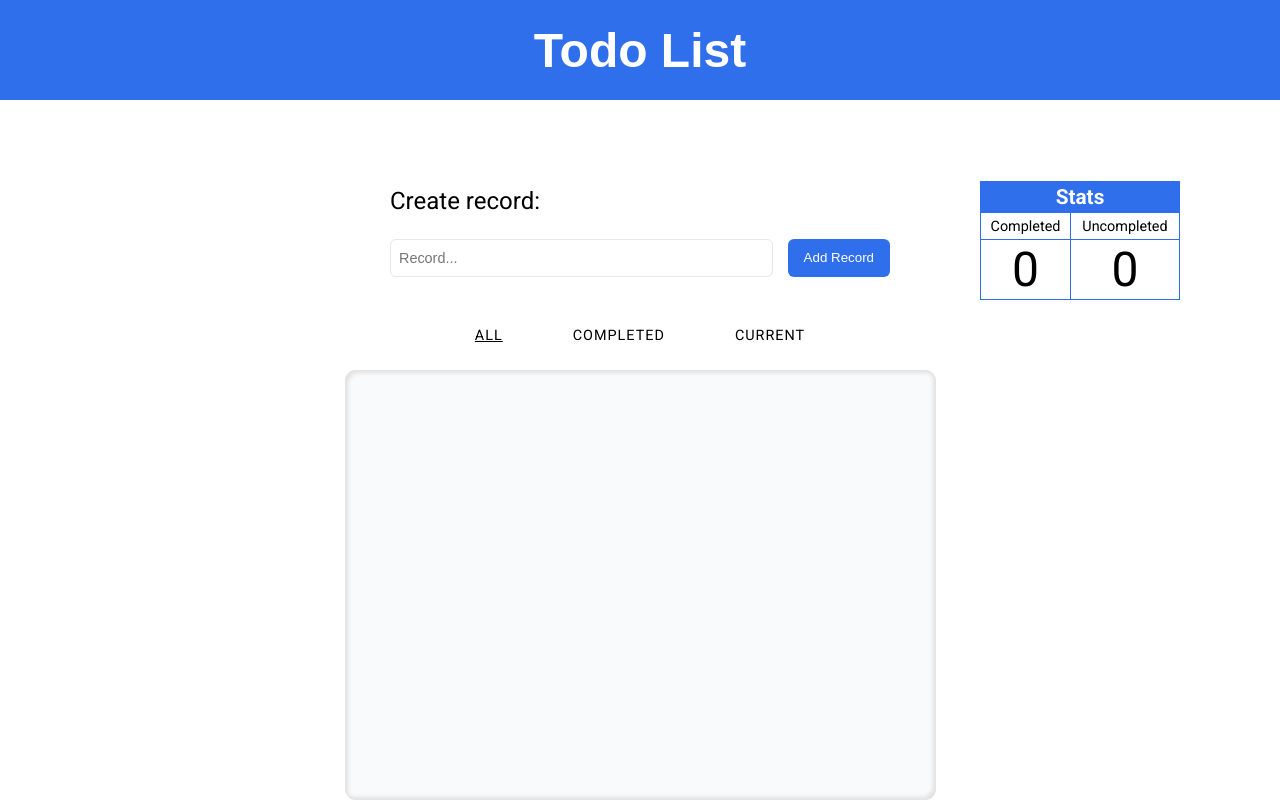
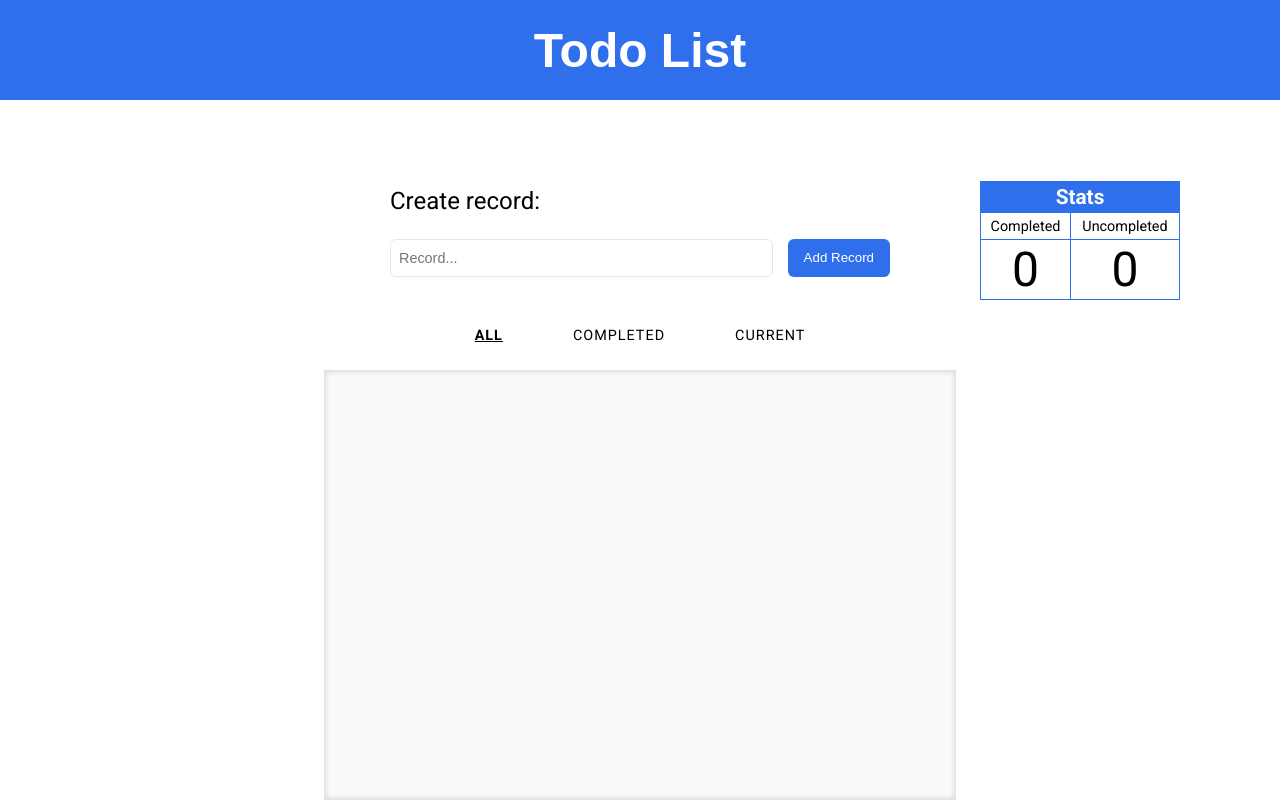
Before and after one commit to HeiPavel/todo_list_test, a Next.js app: page / in a window 1280 px wide. Built offline with nearby package versions, Linux system fonts and the light colour scheme; a web font is replaced by a local one.

Commit message:
Finished desktop styling

```diff
--- a/app/[[...term]]/filter.module.scss
+++ b/app/[[...term]]/filter.module.scss
@@ -2,14 +2,14 @@
 @import '../styles/mixins';
 
 .records_container {
+  padding-inline: 1rem;
   flex-grow: 1;
   @include flex(center);
   .records_list {
-    flex: 0 1 575px;
-    padding: 1rem 0.5rem;
+    flex: 0 1 600px;
+    padding: 1rem;
     max-height: 400px;
     overflow-y: auto;
-    border-radius: 11px;
     background: $gray-records-bg-color;
     box-shadow: inset 3px 3px 4px #e2e1e1,
             inset -3px -3px 4px #e2e1e1;
--- a/app/components/FilterLinks/links.module.scss
+++ b/app/components/FilterLinks/links.module.scss
@@ -15,5 +15,14 @@
   }
   .active {
     text-decoration: underline;
+    font-weight: 700;
   }
 }
+
+@media (hover: hover) {
+  .nav {
+    a:hover {
+      font-weight: 700;
+    }
+  }
+}
--- a/app/components/Note/note.module.scss
+++ b/app/components/Note/note.module.scss
@@ -10,6 +10,7 @@
   gap: 2rem;
   border-bottom: 1px solid $border-gray-color;
   background-color: $white-color;
+  font-family: $roboto;
   .text {
     height: 100%;
     flex-grow: 1;
--- a/app/components/RecordForm/RecordForm.tsx
+++ b/app/components/RecordForm/RecordForm.tsx
@@ -5,13 +5,15 @@ import { useAppSelector, useAppDispatch } from "@/lib/hooks"
 import { changeTerm, selectTerm, addRecordAndClearTerm } from "@/lib/features/form"
 import { Stats } from "../Stats/Stats"
 import {v4 as uuidv4} from 'uuid'
+import type { KeyboardEvent, MouseEvent } from "react"
 
 export const RecordForm = (): React.ReactNode => {
   const term = useAppSelector(selectTerm)
   const dispatch = useAppDispatch()
 
-  const handleAdd = (): void => {
-    dispatch(addRecordAndClearTerm({id: uuidv4(), content: term}))
+  const handleAdd = (event: MouseEvent | KeyboardEvent): void => {
+    if (term && (event.type === 'keydown' && (event as KeyboardEvent).key === 'Enter' || event.type === 'click'))
+      dispatch(addRecordAndClearTerm({id: uuidv4(), content: term}))
   }
 
   return (
@@ -28,6 +30,7 @@ export const RecordForm = (): React.ReactNode => {
             maxLength={20}
             value={term}
             onChange={(event) => dispatch(changeTerm(event.target.value))}
+            onKeyDown={handleAdd}
           />
           <button type="button" onClick={handleAdd}>Add Record</button>
         </div>
```
